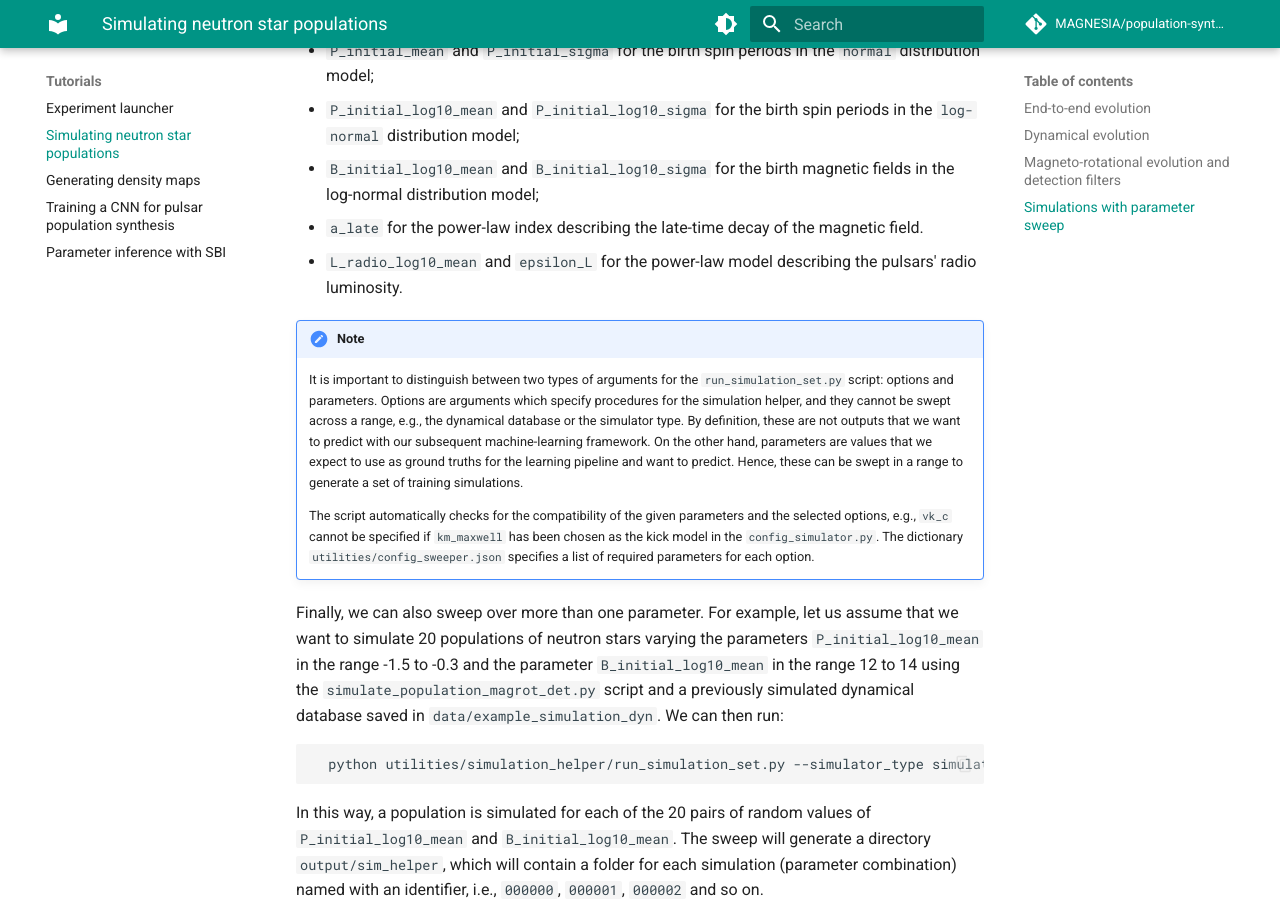
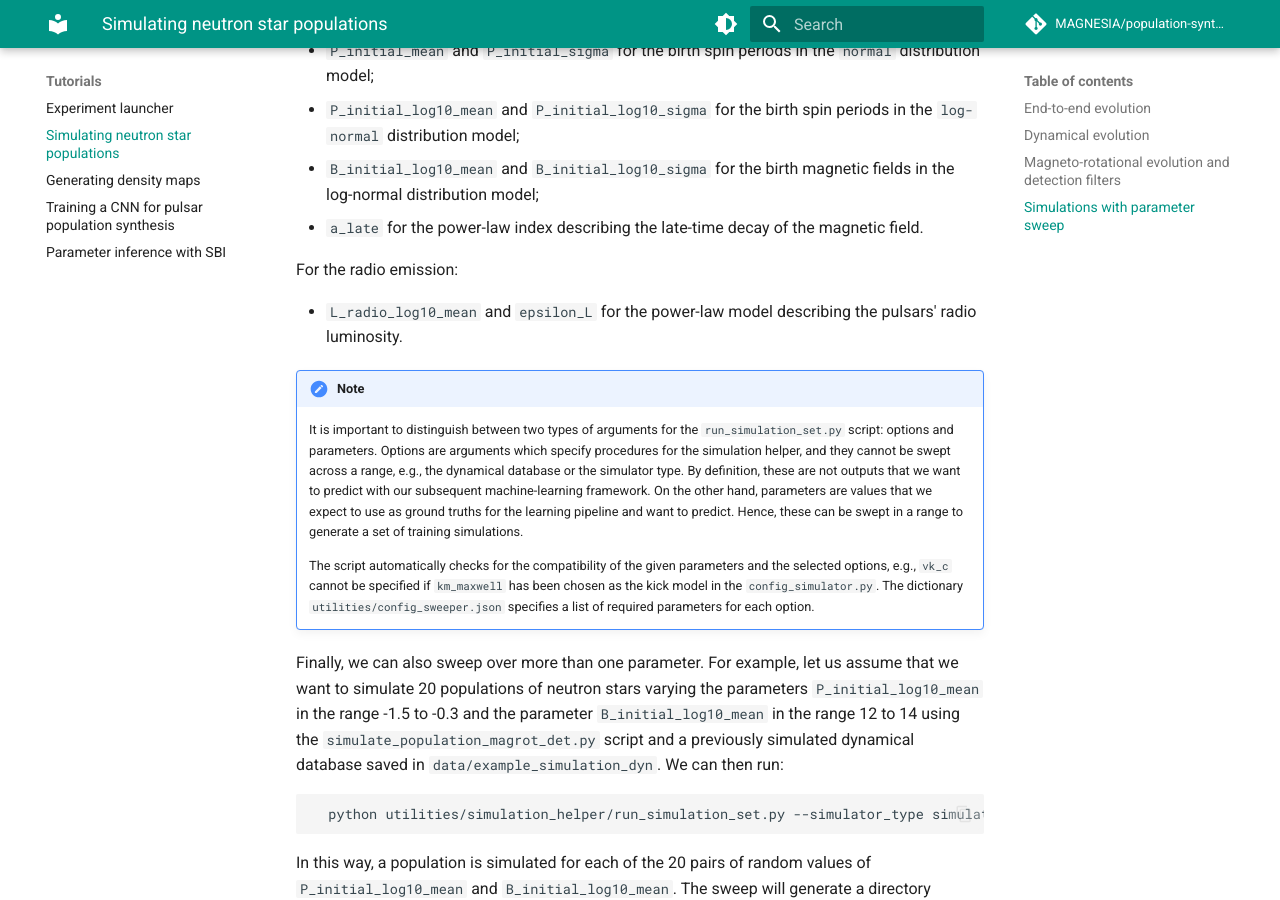
Before and after one commit to ice-csic-astroexotic/ML-Poppyns, an MkDocs documentation site: the page built from docs/tutorials/simulator_tutorial.md, in a window 1280 px wide and 900 px high, scrolled down 5099 px. Built offline with MkDocs 1.6.1 and Material for MkDocs 9.7.7, drawn with Linux system fonts in a browser that asks for light colours; formulas are drawn with MathJax 3; comment, search, counter and statistics services are not loaded.

Commit message:
Updating the tutorial notebooks to address Celsa's comments.

```diff
--- a/docs/tutorials/simulator_tutorial.md
+++ b/docs/tutorials/simulator_tutorial.md
@@ -149,6 +149,9 @@ For the magneto-rotational evolution:
 * `P_initial_log10_mean` and `P_initial_log10_sigma` for the birth spin periods in the `log-normal` distribution model;
 * `B_initial_log10_mean` and `B_initial_log10_sigma` for the birth magnetic fields in the log-normal distribution model;
 * `a_late` for the power-law index describing the late-time decay of the magnetic field.
+
+For the radio emission:
+
 * `L_radio_log10_mean` and `epsilon_L` for the power-law model describing the pulsars' radio luminosity.
 
 !!! note
```
Also changed, not shown: 2 other files.
